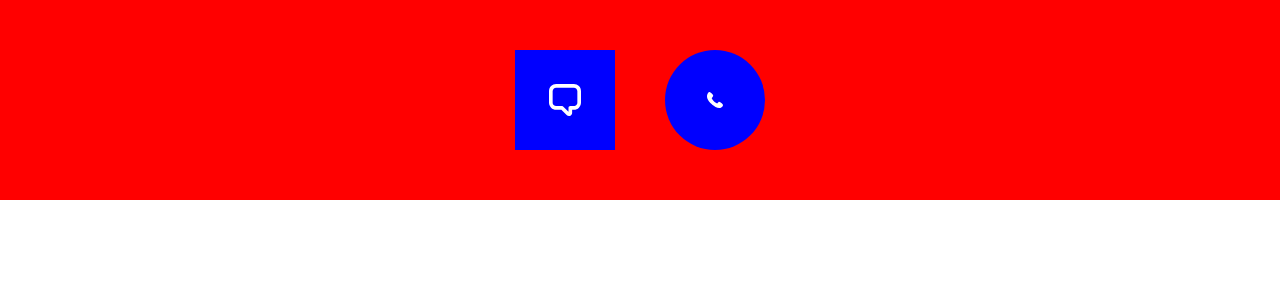
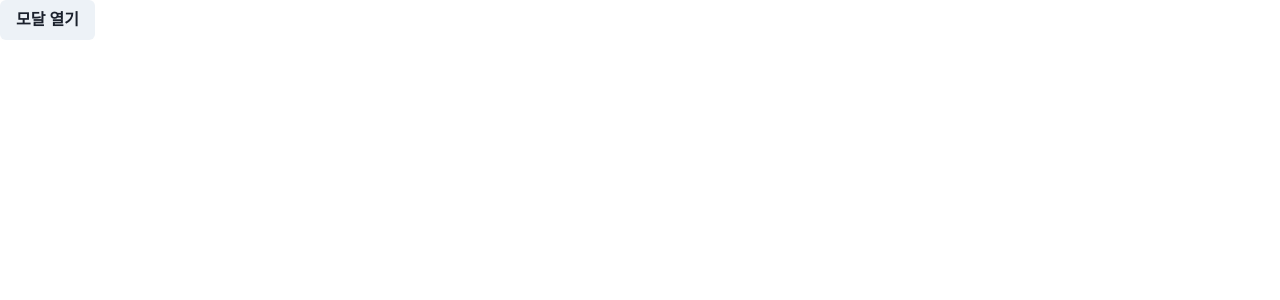
Before and after one commit to hoonil1/hoonil_react, a React (Create React App) app: page / in a window 1280 px wide. Shown: the top 300 px of the page. Built offline with nearby package versions, Linux system fonts and the light colour scheme.

Commit message:
Modal 사용

```diff
--- a/src/App.js
+++ b/src/App.js
@@ -1,42 +1,42 @@
 import {
-  Box,
-  Card,
-  CardBody,
-  CardHeader,
-  Heading,
-  CardFooter,
-  Flex,
-  SimpleGrid,
+  Modal,
+  ModalOverlay,
+  ModalContent,
+  ModalHeader,
+  ModalFooter,
+  ModalBody,
+  ModalCloseButton,
   Button,
-  Table,
-  Th,
-  Tbody,
-  Thead,
-  Tr,
-  Td,
-  Center,
-  Circle,
-  Square,
+  useDisclosure,
 } from "@chakra-ui/react";
-import { ChatIcon, PhoneIcon } from "@chakra-ui/icons";
 
 function App() {
+  const { isOpen, onOpen, onClose } = useDisclosure();
   return (
     <>
-      <Center bg={"Red"} h={"200px"} gap={"50px"}>
-        <Square
-          bg="blue"
-          w={"100px"}
-          h={"100px"}
-          color={"white"}
-          fontSize={"2rem"}
-        >
-          <ChatIcon />
-        </Square>
-        <Circle bg={"blue"} w={"100px"} h={"100px"} color={"white"}>
-          <PhoneIcon />
-        </Circle>
-      </Center>
+      <Button onClick={onOpen}>모달 열기</Button>
+      <Modal
+        closeOnOverlayClick={false}
+        isOpen={isOpen}
+        onClose={onClose}
+        isCentered
+        motionPreset="slideInTop"
+      >
+        <ModalOverlay />
+        <ModalContent>
+          <ModalHeader>모달의 제목</ModalHeader>
+          <ModalCloseButton />
+          <ModalBody>
+            Lorem ipsum dolor sit amet, consectetur adipisicing elit. Aut,
+            incidunt.
+          </ModalBody>
+          <ModalFooter>
+            <Button colorScheme="blue" onClick={onClose}>
+              닫기
+            </Button>
+          </ModalFooter>
+        </ModalContent>
+      </Modal>
     </>
   );
 }
```
